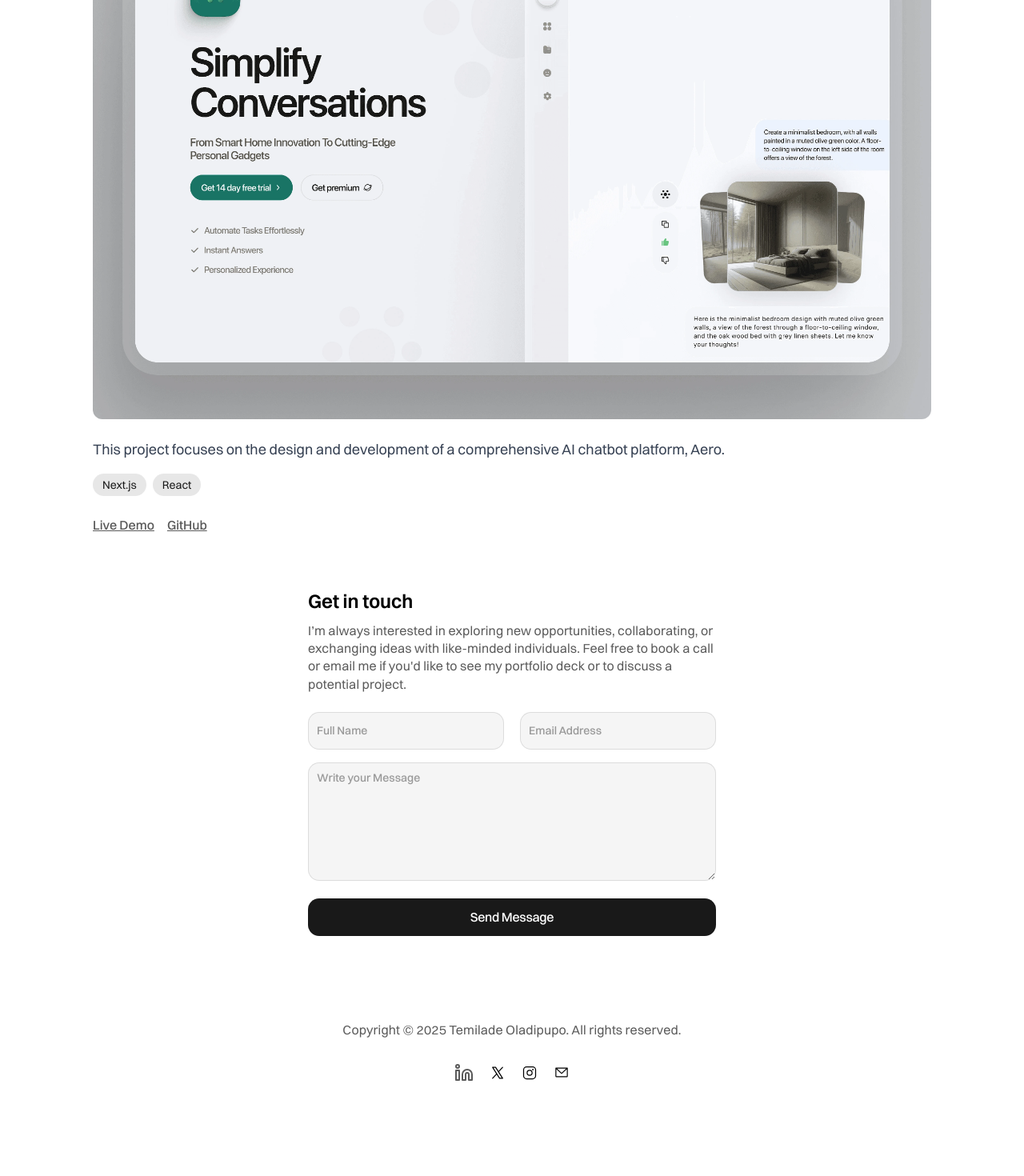
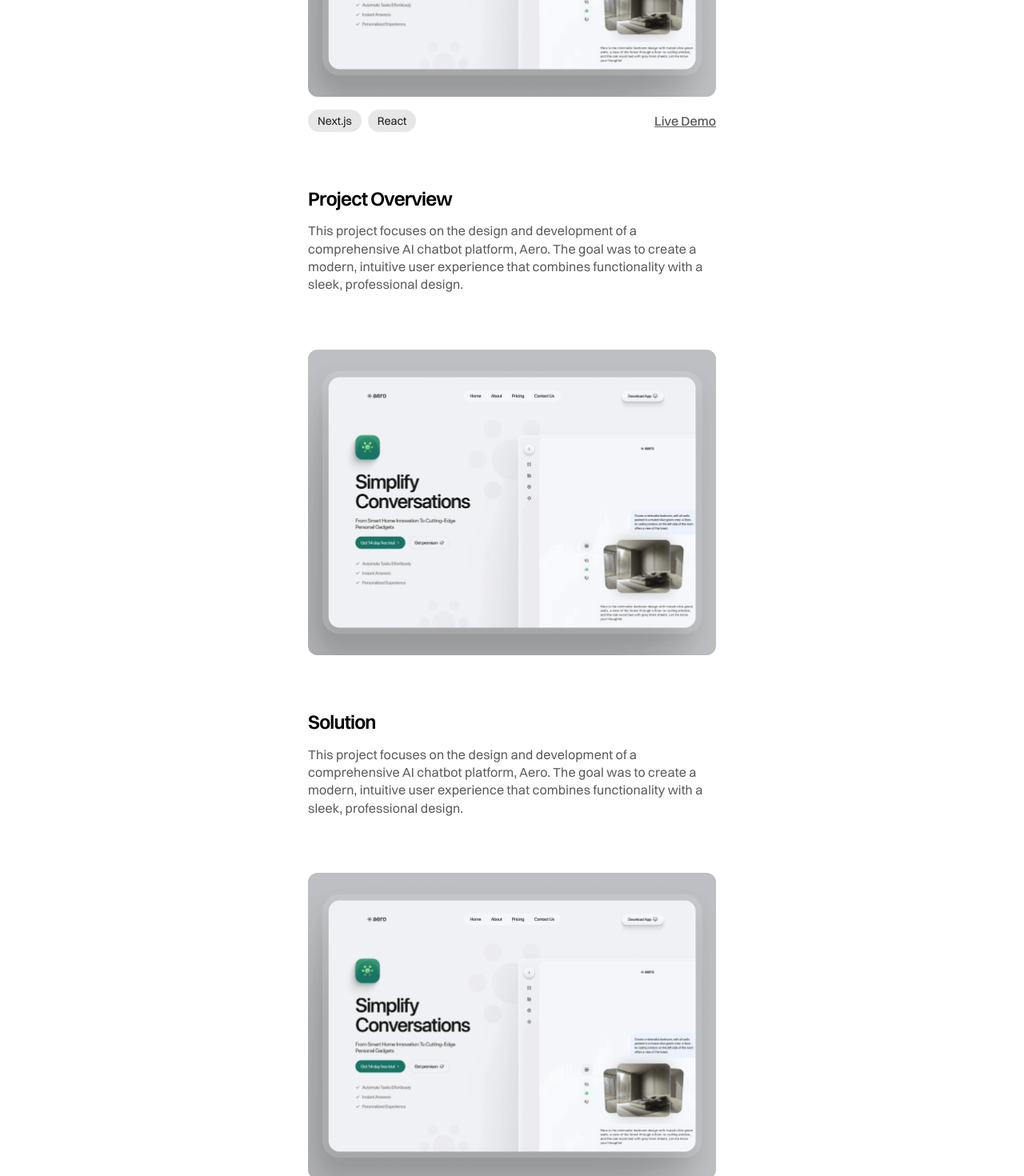
Before and after one commit to YungKingJayy/Temi-s-Portfolio, a Next.js app: page /projects/project-one in a window 1280 px wide. Shown: the part 640-2110 px from the top of the page at 80% size. Before the commit the page ends 2029 px from the top, so only its background shows below. Built offline with nearby package versions, Linux system fonts and the light colour scheme; a web font is replaced by a local one.

Commit message:
ui update

```diff
--- a/app/projects/[id]/components/ProjectHero.tsx
+++ b/app/projects/[id]/components/ProjectHero.tsx
@@ -29,7 +29,7 @@ const ProjectHero = ({ project }: ProjectHeroProps) => {
         <ArrowLeft className="text-sm" />
         <p>Go back</p>
       </button>
-      <div className="w-full items-end justify-between gap-[73px] flex mb-[70px]">
+      <div className="w-full items-end justify-between gap-4 flex">
         <TextGenerateEffect
           words={project.title}
           className="font-semibold tracking-[-0.03em] leading-[110%]"
--- a/app/projects/[id]/page.tsx
+++ b/app/projects/[id]/page.tsx
@@ -14,11 +14,13 @@ export default async function ProjectDetailPage({
   if (!project) return notFound();
 
   return (
-    <section className="max-w-[1080px] w-[95%] mx-auto flex flex-col justify-center items-center">
-      <div className="px-4 pt-[190px]">
+    <section className="max-w-[510px] w-full mx-auto flex flex-col justify-center items-center">
+      <div className="pt-[190px] flex flex-col gap-[40px] md:gap-[70px]">
+        <div className="space-y-4">
+          <div className="flex flex-col gap-[40px] md:gap-[70px]">
             <ProjectHero project={project} />
             {project.image && (
-          <div className="mb-6">
+              <div className="">
                 <Image
                   src={project.image}
                   alt={project.title}
@@ -28,11 +30,10 @@ export default async function ProjectDetailPage({
                 />
               </div>
             )}
-        <p className="text-lg mb-4 text-gray-700 dark:text-gray-300">
-          {project.description}
-        </p>
+          </div>
+          <div className="flex items-center justify-between">
             {project.tags && (
-          <div className="mb-4 flex flex-wrap gap-2">
+              <div className="flex flex-wrap gap-2">
                 {project.tags.map((tag) => (
                   <span
                     key={tag}
@@ -43,7 +44,7 @@ export default async function ProjectDetailPage({
                 ))}
               </div>
             )}
-        <div className="flex gap-4 mt-6">
+            <div className="flex gap-4">
               {project.link && (
                 <a
                   href={project.link}
@@ -54,7 +55,7 @@ export default async function ProjectDetailPage({
                   Live Demo
                 </a>
               )}
-          {project.github && (
+              {/* {project.github && (
             <a
               href={project.github}
               target="_blank"
@@ -63,8 +64,48 @@ export default async function ProjectDetailPage({
             >
               GitHub
             </a>
+          )} */}
+            </div>
+          </div>
+        </div>
+        <div className="space-y-4">
+          <h2 className="font-semibold text-black text-xl sm:text-2xl leading-[110%] tracking-[-0.03em]">
+            Project Overview
+          </h2>
+          <p className="text-primary font-normal sm:text-base leading-[1.4em] mt-3 text-sm tracking-[0.01em]">
+            {project.description}
+          </p>
+        </div>
+        {project.image && (
+          <div className="">
+            <Image
+              src={project.image}
+              alt={project.title}
+              width={600}
+              height={340}
+              className="rounded-xl w-full object-cover"
+            />
+          </div>
         )}
+        <div className="space-y-4">
+          <h2 className="font-semibold text-black text-xl sm:text-2xl leading-[110%] tracking-[-0.03em]">
+            Solution
+          </h2>
+          <p className="text-primary font-normal sm:text-base leading-[1.4em] mt-3 text-sm tracking-[0.01em]">
+            {project.description}
+          </p>
         </div>
+        {project.image && (
+          <div className="">
+            <Image
+              src={project.image}
+              alt={project.title}
+              width={600}
+              height={340}
+              className="rounded-xl w-full object-cover"
+            />
+          </div>
+        )}
       </div>
     </section>
   );
--- a/app/projects/data/projects.ts
+++ b/app/projects/data/projects.ts
@@ -12,7 +12,7 @@ export const projects: Project[] = [
   {
     id: "project-one",
     title: "Aero Landing page design",
-    description: "This project focuses on the design and development of a comprehensive AI chatbot platform, Aero.",
+    description: "This project focuses on the design and development of a comprehensive AI chatbot platform, Aero. The goal was to create a modern, intuitive user experience that combines functionality with a sleek, professional design.",
     image: "/images/slide1.webp",
     tags: ["Next.js", "React"],
     link: "https://example.com/project-one",
```
Lines whose indentation alone changed are shown as unchanged.
